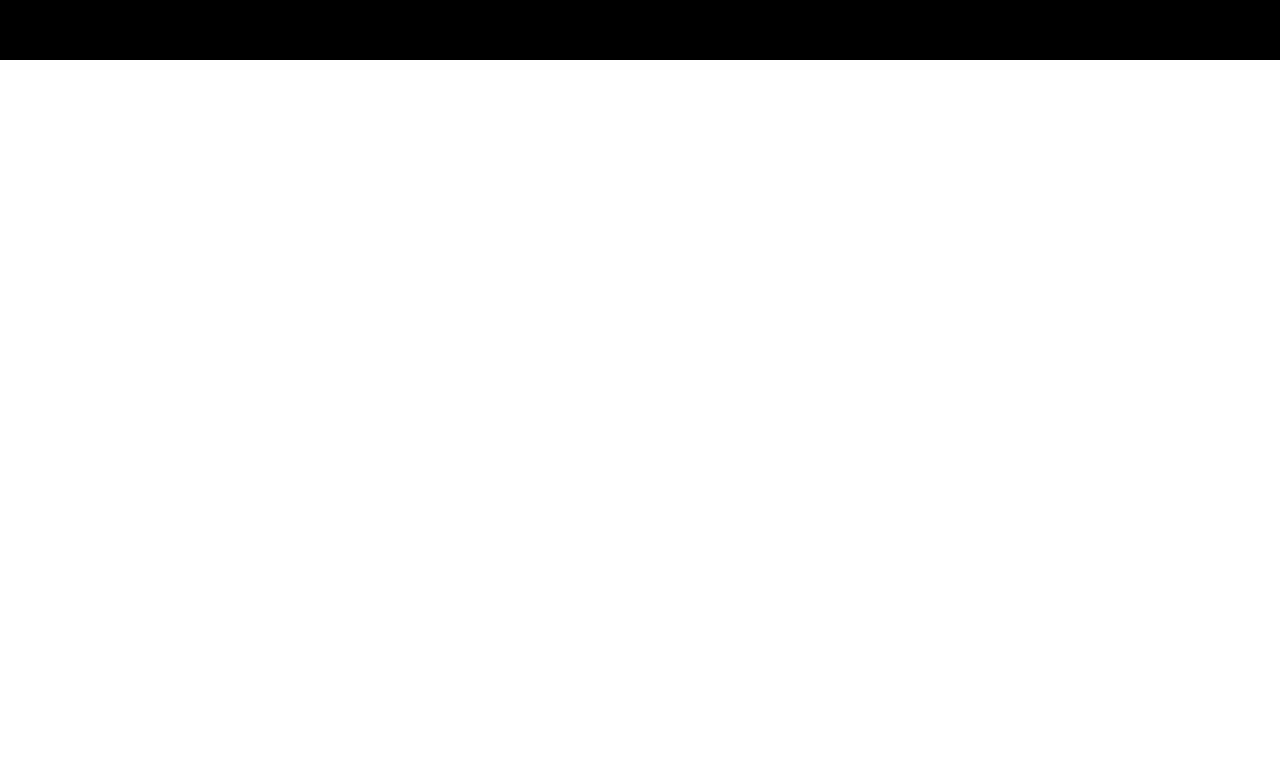
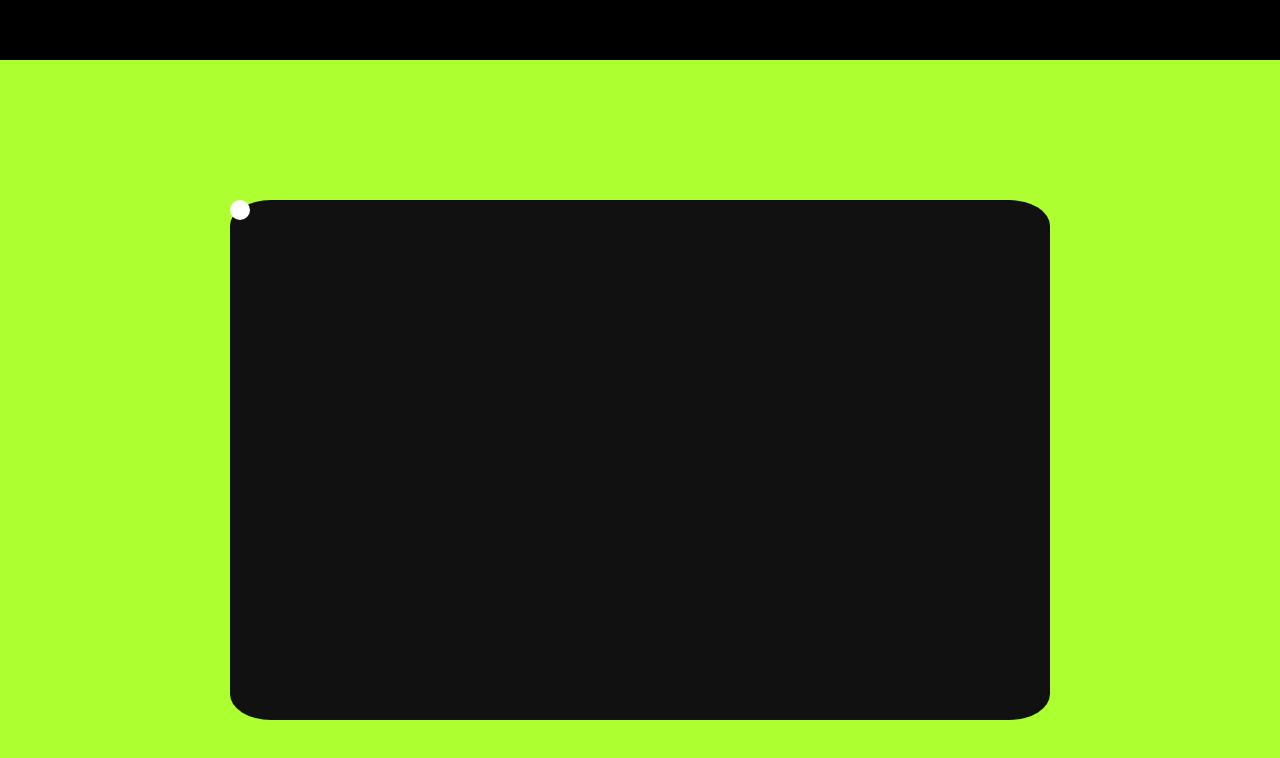
Before and after one commit to xVaibsMx/gsap-course, a plain HTML site: page G-Basic/index.html in a window 1280 px wide. Shown: the part 3140-3898 px from the top of the page. Before the commit the page ends 3200 px from the top, so only its background shows below. Drawn offline with nearby package versions, Linux system fonts and the light colour scheme.

Commit message:
Added Custom Cursor Anomation.

```diff
--- a/G-Basic/index.html
+++ b/G-Basic/index.html
@@ -44,6 +44,11 @@
         </svg>
       </div>
     </div>
+    <div id="page-4">
+      <div id="main">
+        <div id="cursor"></div>
+      </div>
+    </div>
 
     <script
       src="https://cdnjs.cloudflare.com/ajax/libs/gsap/3.13.0/gsap.min.js"
--- a/G-Basic/script.js
+++ b/G-Basic/script.js
@@ -3,6 +3,20 @@ var tl = gsap.timeline({ defaults: { ease: 'power2.out' } })
 var string = document.querySelector('#string')
 var pathElement = document.querySelector('svg path')
 var originalPath = 'M 10 100 Q 500 100 990 100'
+
+const main = document.querySelector('#main')
+const cursor = document.querySelector('#cursor')
+
+main.addEventListener('mousemove', function (e) {
+  const rect = main.getBoundingClientRect()
+
+  gsap.to(cursor, {
+    x: e.clientX - rect.left,
+    y: e.clientY - rect.top,
+    duration: 1.5,
+    ease: 'back.out',
+  })
+})
 
 string.addEventListener('mousemove', function (e) {
   var rect = string.getBoundingClientRect()
--- a/G-Basic/style.css
+++ b/G-Basic/style.css
@@ -30,6 +30,14 @@ body {
   height: 100vh;
   width: 100%;
   background-color: black;
+}
+#page-4 {
+  display: flex;
+  align-items: center;
+  justify-content: center;
+  height: 100vh;
+  width: 100%;
+  background-color: greenyellow;
 }
 
 nav {
@@ -88,3 +96,24 @@ nav {
 #page-3-intro {
   font-size: 50px;
 }
+
+#main {
+  height: 500px;
+  width: 800px;
+  background-color: #111;
+  border-radius: 5%;
+  box-shadow: #111;
+  padding: 10px;
+  position: relative;
+}
+
+#cursor {
+  position: absolute;
+  top: 0;
+  left: 0;
+  width: 20px;
+  height: 20px;
+  background-color: white;
+  border-radius: 50%;
+  transform: translate(0, 0);
+}
```
Also changed, not shown: 1 other file.
